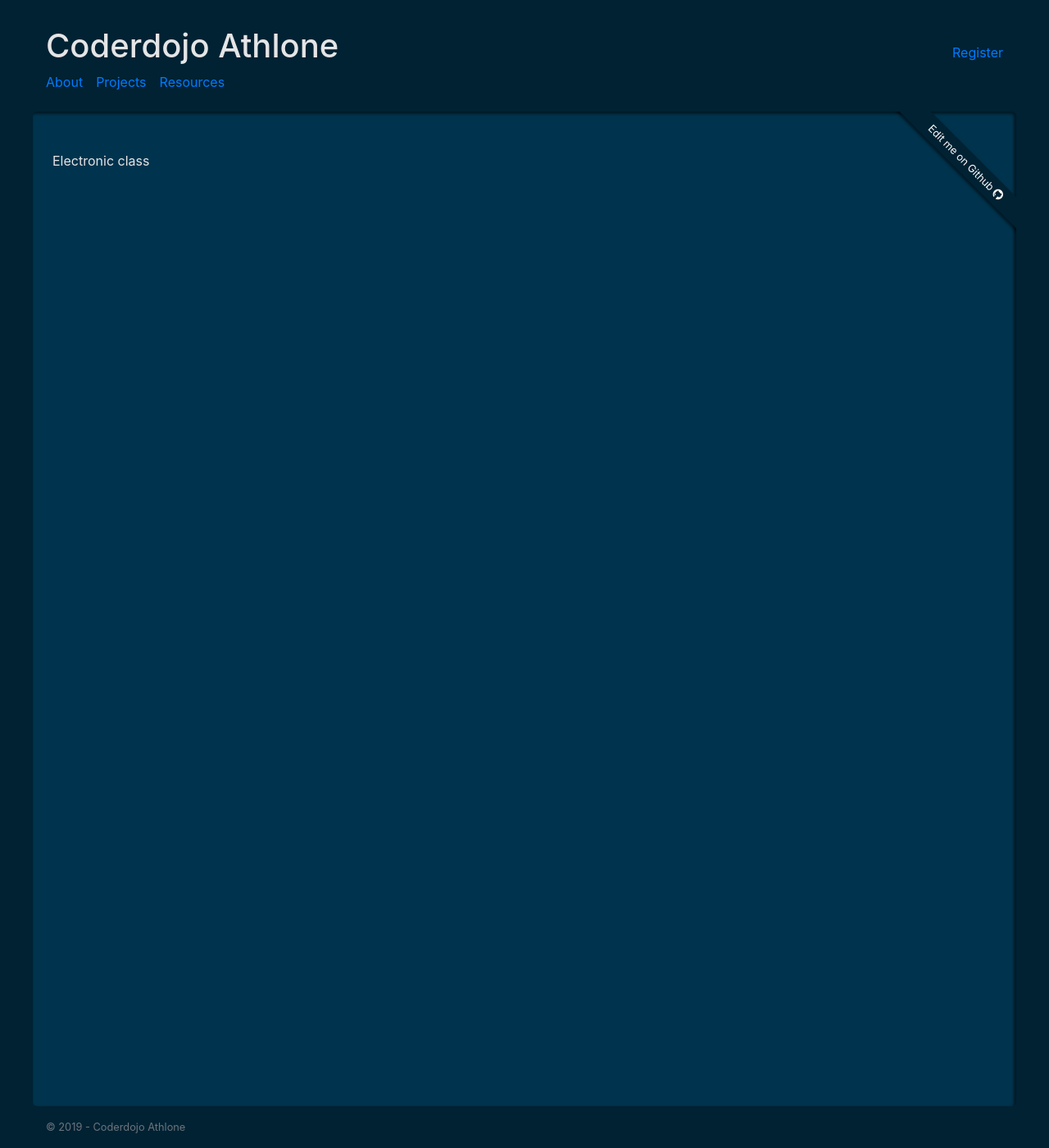
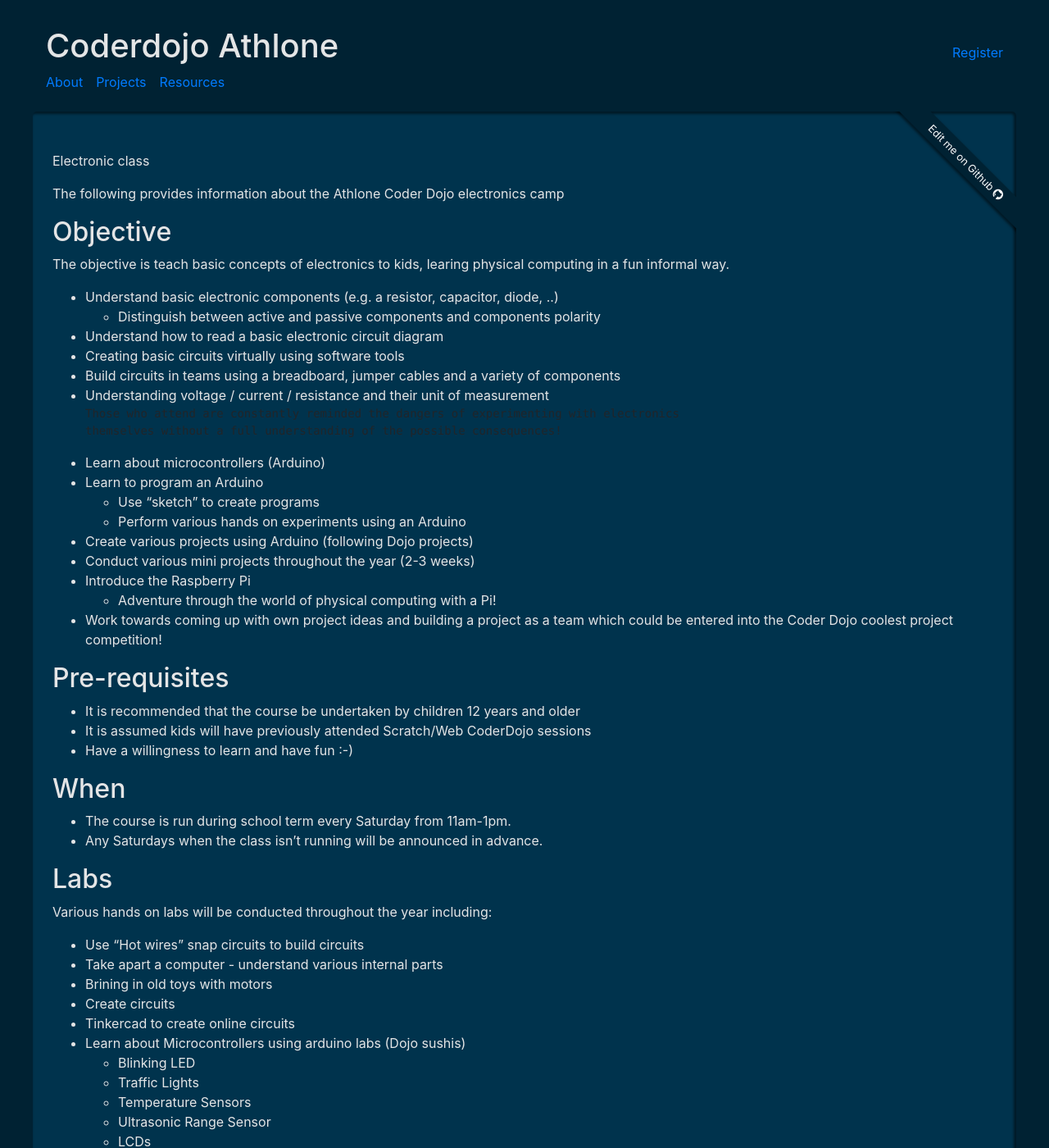
Before and after one commit to CoderdojoAthlone/coderdojoathlone.github.io, a Jekyll site: the page built from pages/en/partials/class-electronic.md, in a window 1280 px wide and 1400 px high. Shown: the whole window at 82% size. Built offline with Jekyll 4.4.1, drawn with Linux system fonts in a browser that asks for light colours; our own code applies the rules of GitHub Pages for plain Markdown files; some of the changed text lies outside the part shown.

Commit message:
Added initial outline of electronics lab. Needs peer review

````diff
--- a/pages/en/partials/class-electronic.md
+++ b/pages/en/partials/class-electronic.md
@@ -6,3 +6,99 @@ readMore:   class-electronic
 ---
 
 Electronic class
+
+The following provides information about the Athlone Coder Dojo electronics camp
+
+## Objective
+
+The objective is teach basic concepts of electronics to kids, learing physical computing in a fun informal way.
+- Understand basic electronic components (e.g. a resistor, capacitor, diode, ..)
+    - Distinguish between active and passive components and components polarity
+- Understand how to read a basic electronic circuit diagram
+- Creating basic circuits virtually using software tools
+- Build circuits in teams using a breadboard, jumper cables and a variety of components
+- Understanding voltage / current / resistance and their unit of measurement
+```
+Those who attend are constantly reminded the dangers of experimenting with electronics
+themselves without a full understanding of the possible consequences!
+```
+- Learn about microcontrollers (Arduino)
+- Learn to program an Arduino
+   * Use "sketch" to create programs
+   * Perform various hands on experiments using an Arduino
+- Create various projects using Arduino (following Dojo projects)
+- Conduct various mini projects throughout the year (2-3 weeks)
+- Introduce the Raspberry Pi
+   * Adventure through the world of physical computing with a Pi!
+- Work towards coming up with own project ideas and building a project as a team which could be entered into the Coder Dojo coolest project competition!
+
+## Pre-requisites
+- It is recommended that the course be undertaken by children 12 years and older
+- It is assumed kids will have previously attended Scratch/Web CoderDojo sessions
+- Have a willingness to learn and have fun :-)
+
+## When
+- The course is run during school term every Saturday from 11am-1pm.
+- Any Saturdays when the class isn't running will be announced in advance.
+
+## Labs
+Various hands on labs will be conducted throughout the year including:
+- Use "Hot wires" snap circuits to build circuits
+- Take apart a computer - understand various internal parts
+- Brining in old toys with motors
+- Create circuits
+- Tinkercad to create online circuits
+- Learn about Microcontrollers using arduino labs (Dojo sushis)
+    * Blinking LED
+    * Traffic Lights
+    * Temperature Sensors
+    * Ultrasonic Range Sensor
+    * LCDs
+    * Motors
+- Rasbperry Pi introduction
+  - Basic introduction to Rasbian
+  - Physical computing with Scratch (https://projects.raspberrypi.org/en/projects/physical-computing-with-scratch
+  - Finding your way around a Raspberry Pi and using a shell
+  - Basic linux commands
+  - Using Pi to perform physical computing
+
+## Group Projects
+
+- Kids can enter [Coolest Project](https://coolestprojects.org/)
+- Kids break up into groups come up with ideas for projects themselves. Alternatively perhaps mentors can
+assist coming up with a project.
+- Some assistance from parents or the club may be required if the team want to use equipment we don't currently have in stock
+- If the kids want to build something. Mentors will assist.
+
+## References / Resources
+
+* [Arduino resources](http://kata.coderdojo.com/wiki/Arduino_Path) Dojo Kata
+* [Raspberry Pi resources](https://curriculum.raspberrypi.org/physical-computing/creator/)
+* Coolect Projects [FAQ](https://help.coolestprojects.org/hc)
+* [Coder Dojo resources](https://coderdojo.com/resources/)
+
+## House rules
+
+- Kids under 13 must be accompanied by an adult
+- Kids need to register their intention to join the group each week
+- No food or drink permitted in the electronics lab
+- Please be careful with the equipment you use - it the property of AIT or a volunteer
+- Leave the venue in the same condition you found it in
+- Tidy up and shutdown workstations when the session is over
+- Be cool to your peers!
+- Get to know the people in your group and HAVE FUN !
+
+## What to bring
+
+- Kids are welcome to bring along their own electronics kits, if they have them.
+  - Breadboard, Resistors, LEDs
+  - Arduino , Raspberry Pi
+- Mentors will offer recommendations on kits to purchase if parents wish to do this.
+- The group mentors have a limited supply of electronic equipment which the group can use / share
+- For those kids who bring their own kits, they take responsibility for looking after their equipment.
+
+## Other things to note
+
+- If a quota of volunteers are not available in any particular week the course may not run or will run in a limited capacity
+. At least two mentors must be available for a weekly session proceed. A single mentor cannot take a whole class in a classroom by themselves for safety reasons.
+- All mentors are guarda vetted.
````
